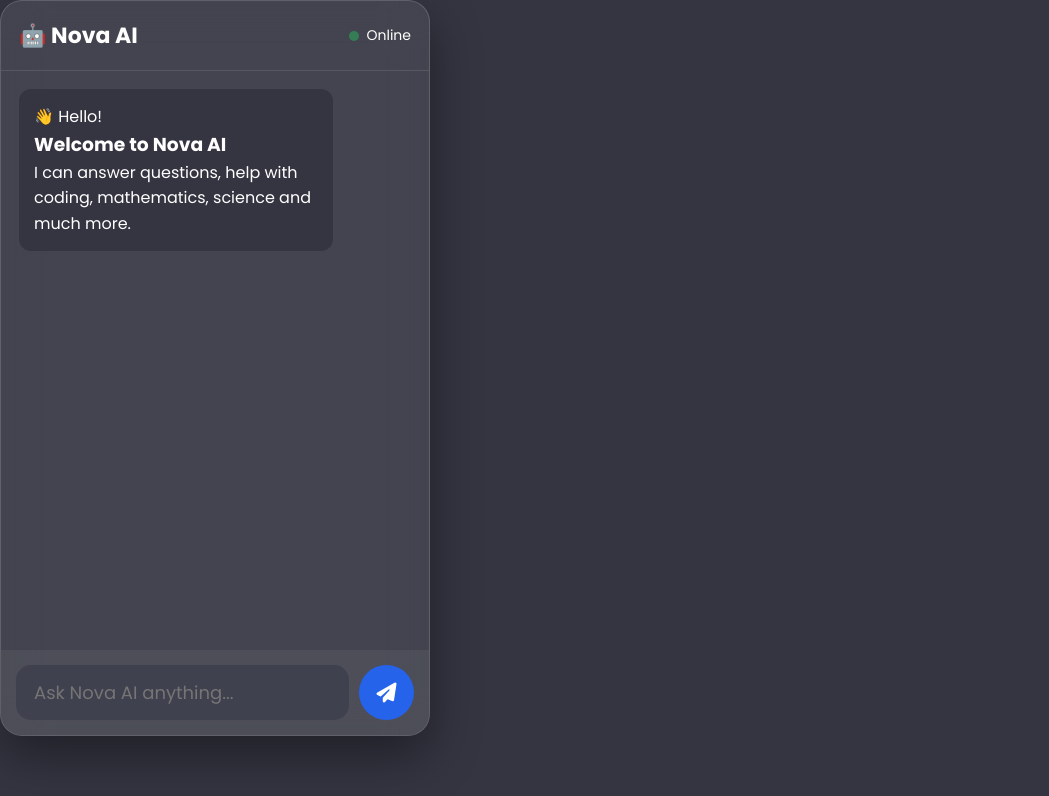
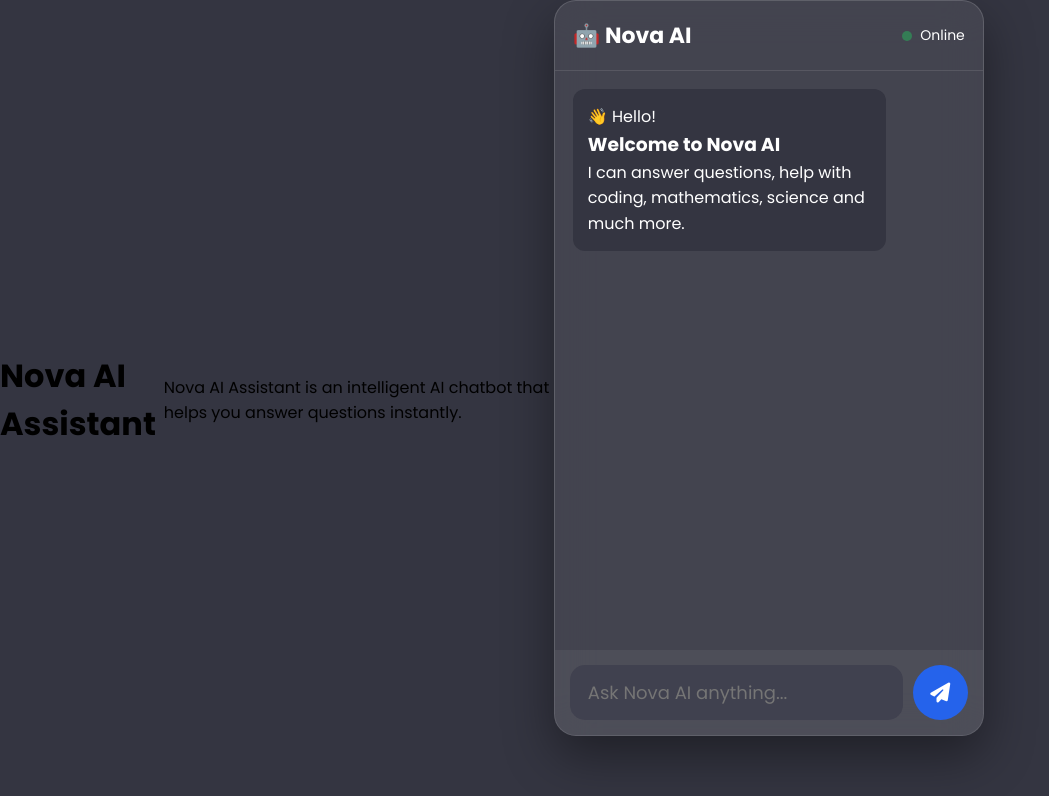
Before and after one commit to sameersanatani100-wq/NOVA-AI, a plain HTML site: page index.html in a window 1280 px wide. Shown: the whole page, without its empty margins (0-1049 px from the left). Drawn offline with nearby package versions, Linux system fonts and the light colour scheme.

Commit message:
Update index.html

```diff
--- a/index.html
+++ b/index.html
@@ -4,9 +4,11 @@
 <meta charset="UTF-8">
 <meta name="viewport" content="width=device-width, initial-scale=1.0">
 
-<title>Nova AI - AI Assistant</title>
+<title>Nova AI Assistant - Smart AI Chatbot</title>
 
-<meta name="description" content="Nova AI is a smart AI assistant powered by Gemini.">
+<meta name="description" content="Nova AI Assistant is a smart AI chatbot powered by Gemini. Ask questions and get instant AI answers.">
+
+<meta name="keywords" content="Nova AI, Nova AI Assistant, AI chatbot, AI assistant">
 
 <meta name="google-site-verification" content="KQt8AVz_MKs8ZcPqWMuSBB0-_G7PnSfrYlIMEUUKlGQ" />
 <link rel="stylesheet" href="style.css">
@@ -19,7 +21,11 @@ href="https://cdnjs.cloudflare.com/ajax/libs/font-awesome/6.7.0/css/all.min.css"
 </head>
 
 <body>
+<h1>Nova AI Assistant</h1>
 
+<p>
+Nova AI Assistant is an intelligent AI chatbot that helps you answer questions instantly.
+</p>
 <div class="container">
 
 <div class="chat">
```
